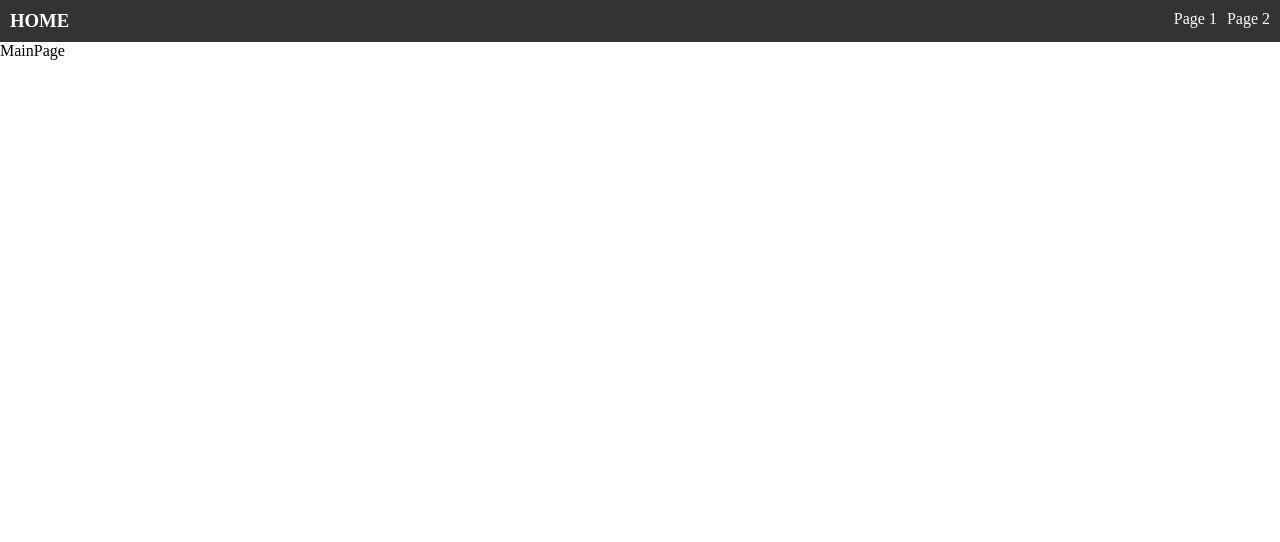
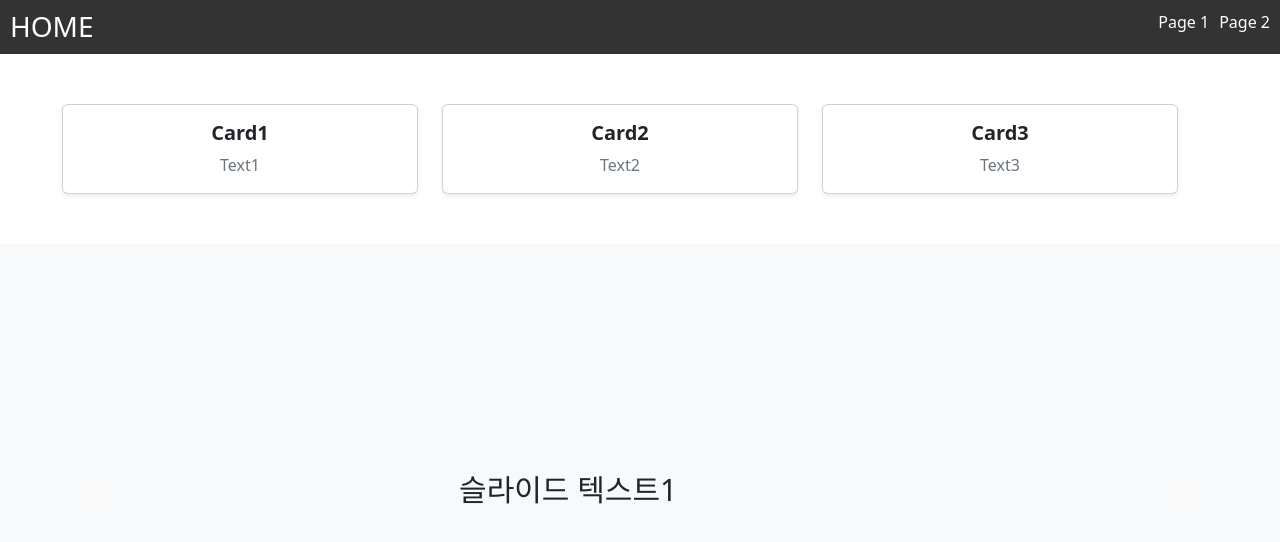
Before and after one commit to GIT-SIK/Chat_WebProject, a Vue app in the folder vue-study/: page / in a window 1280 px wide. Shown: the top 542 px of the page. Built offline with nearby package versions, Linux system fonts and the light colour scheme.

Commit message:
feat (MainPage) : bootstrap 추가 및 테스트코드 작성

```diff
--- a/vue-study/package.json
+++ b/vue-study/package.json
@@ -12,6 +12,7 @@
   },
   "dependencies": {
     "axios": "^1.7.8",
+    "bootstrap": "^5.3.3",
     "vue": "^3.5.12",
     "vue-router": "^4.4.5",
     "vuetify": "^3.7.4"
--- a/vue-study/src/main.js
+++ b/vue-study/src/main.js
@@ -2,6 +2,8 @@ import { createApp } from 'vue'
 import App from './App.vue'
 import router from './router'
 import api from '@/utils/api'
+import "bootstrap/dist/css/bootstrap.min.css";
+import "bootstrap/dist/js/bootstrap.bundle.min.js";
 
 const app = createApp(App)
 
--- a/vue-study/src/views/MainPage.vue
+++ b/vue-study/src/views/MainPage.vue
@@ -1,5 +1,79 @@
 <template>
-  <div>MainPage</div>
+  <div>
+    <!-- 카드 -->
+    <div class="container" style="margin: 50px; text-align: center">
+      <div class="row row-cols-1 row-cols-md-3 g-4">
+        <div class="col">
+          <div class="card shadow-sm h-100">
+            <div class="card-body">
+              <h5 class="card-title">Card1</h5>
+              <p class="card-text">Text1</p>
+            </div>
+          </div>
+        </div>
+        <div class="col">
+          <div class="card shadow-sm h-100">
+            <div class="card-body">
+              <h5 class="card-title">Card2</h5>
+              <p class="card-text">Text2</p>
+            </div>
+          </div>
+        </div>
+        <div class="col">
+          <div class="card shadow-sm h-100">
+            <div class="card-body">
+              <h5 class="card-title">Card3</h5>
+              <p class="card-text">Text3</p>
+            </div>
+          </div>
+        </div>
+      </div>
+    </div>
+
+    <!-- 슬라이드 -->
+    <div id="carouselExample" class="carousel slide mb-5" data-bs-ride="carousel">
+      <div class="carousel-inner">
+        <div class="carousel-item active">
+          <!-- <img
+            src="https://via.placeholder.com/1920x500/f8f9fa/000000"
+            class="d-block w-100"
+            alt="Slide 1"
+          /> -->
+          <div class="d-flex justify-content-center align-items-center">
+            <h1 style="font-size: 30px">슬라이드 텍스트1</h1>
+          </div>
+        </div>
+        <div class="carousel-item">
+          <div class="d-flex justify-content-center align-items-center">
+            <h1 style="font-size: 30px">슬라이드 텍스트2</h1>
+          </div>
+        </div>
+        <div class="carousel-item">
+          <div class="d-flex justify-content-center align-items-center">
+            <h1 style="font-size: 30px">슬라이드 텍스트3</h1>
+          </div>
+        </div>
+      </div>
+      <button
+        class="carousel-control-prev"
+        type="button"
+        data-bs-target="#carouselExample"
+        data-bs-slide="prev"
+      >
+        <span class="carousel-control-prev-icon" aria-hidden="true"></span>
+        <span class="visually-hidden">Previous</span>
+      </button>
+      <button
+        class="carousel-control-next"
+        type="button"
+        data-bs-target="#carouselExample"
+        data-bs-slide="next"
+      >
+        <span class="carousel-control-next-icon" aria-hidden="true"></span>
+        <span class="visually-hidden">Next</span>
+      </button>
+    </div>
+  </div>
 </template>
 
 <script>
@@ -7,3 +81,19 @@ export default {
   name: 'MainPage',
 }
 </script>
+
+<style scoped>
+.carousel-item div {
+  height: 500px;
+  background-color: #f8f9fa;
+}
+
+.card-title {
+  font-size: 1.25rem;
+  font-weight: 600;
+}
+.card-text {
+  font-size: 1rem;
+  color: #6c757d;
+}
+</style>
```
Also changed, not shown: 1 other file (tests, documents, lock files or other folders).
